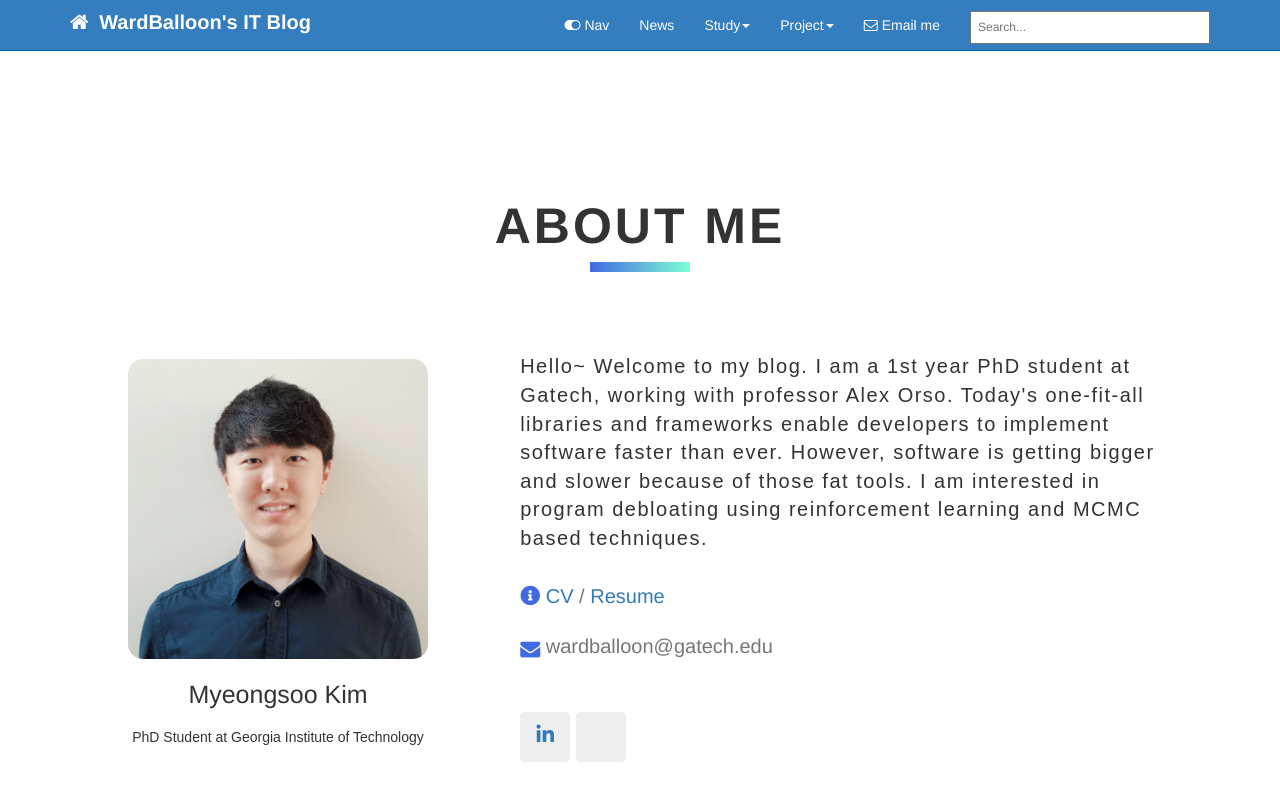
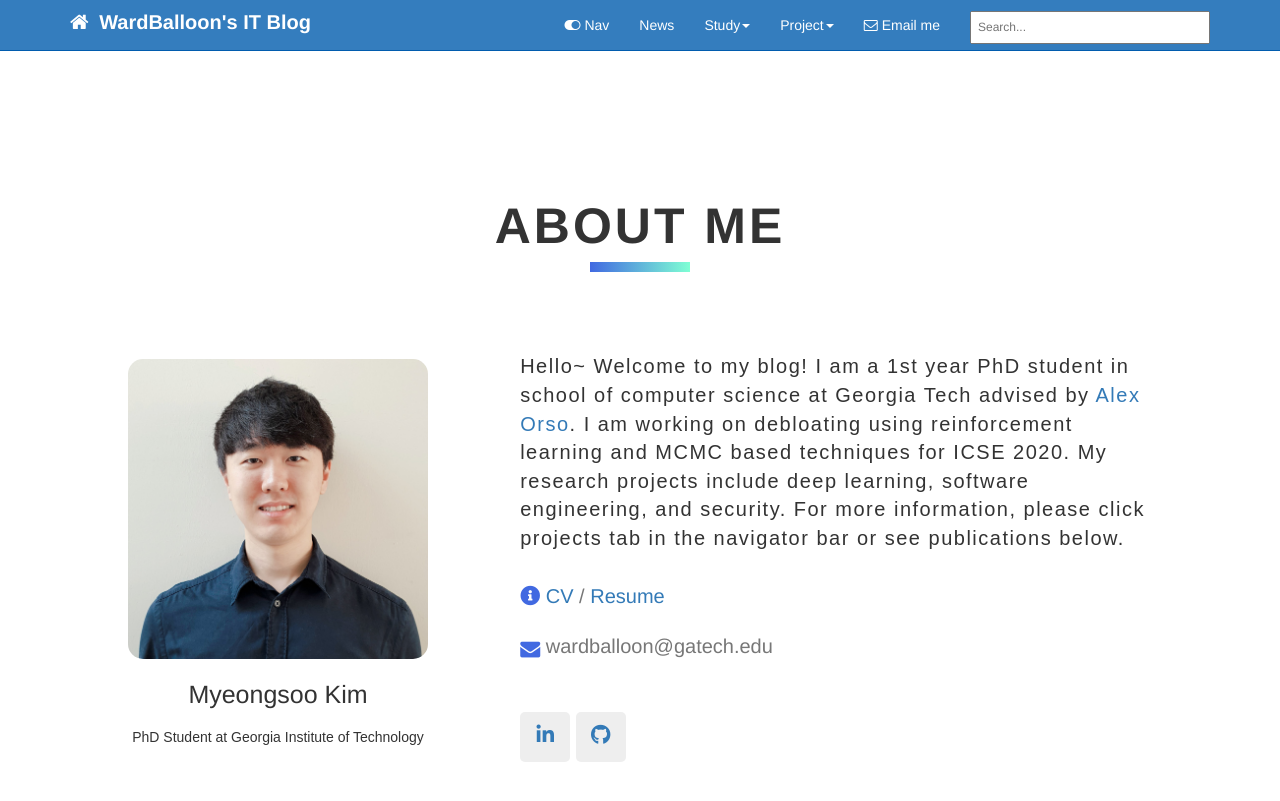
Before and after one commit to codingsoo/codingsoo.github.io1, a Jekyll site: the page built from index.html, in a window 1280 px wide and 900 px high. Shown: the top 801 px of the window. Built offline with Jekyll 4.4.1, drawn with Linux system fonts in a browser that asks for light colours; nearby versions of some CDN libraries; comment, search, counter and statistics services are not loaded.

Commit message:
About me edit

```diff
--- a/index.html
+++ b/index.html
@@ -38,7 +38,7 @@ hide_editme: true
 			</div>
 			<div class="text">
 				<div class="intro">
-					Hello~ Welcome to my blog. I am a 1st year PhD student at Gatech, working with professor Alex Orso. Today's one-fit-all libraries and frameworks enable developers to implement software faster than ever. However, software is getting bigger and slower because of those fat tools. I am interested in program debloating using reinforcement learning and MCMC based techniques.
+					Hello~ Welcome to my blog! I am a 1st year PhD student in school of computer science at Georgia Tech advised by <a href="https://www.cc.gatech.edu/home/orso/" target="_blank">Alex Orso</a>. I am working on debloating using reinforcement learning and MCMC based techniques for ICSE 2020. My research projects include deep learning, software engineering, and security. For more information, please click projects tab in the navigator bar or see publications below.
 				</div>
 				<ul style="list-style-type: none;">
                     <li>
@@ -57,7 +57,7 @@ hide_editme: true
 						<i class="fab fa-linkedin-in"></i>
 					</a>
           <a href="https://github.com/wardballoon" target="_blank">
-						<i class="fab fa-github-in"></i>
+						<i class="fab fa-github"></i>
 					</a>
 				</div>
 			</div>
```
